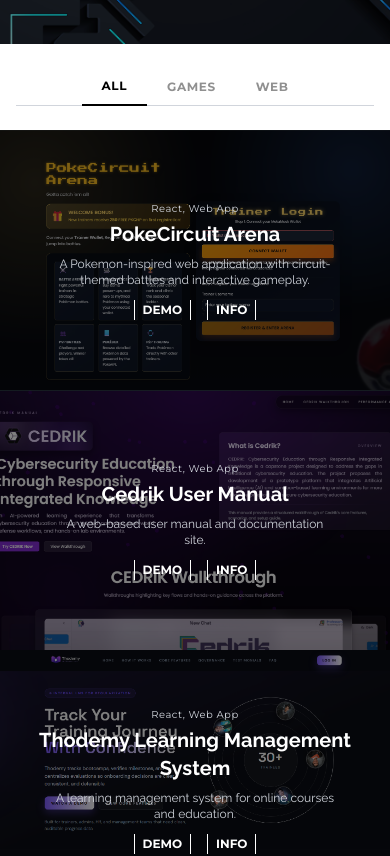
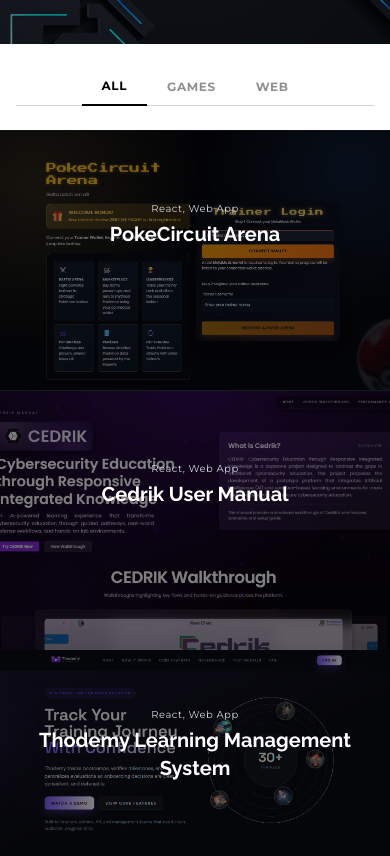
Before and after one commit to Tokyo0315/AndrewPortfolio, a React (Vite) app: page / in a window 390 px wide. Shown: the part 3700-4556 px from the top of the page. Built offline with nearby package versions, Linux system fonts and the light colour scheme.

Commit message:
patch 2 hover

```diff
--- a/src/components/Projects.jsx
+++ b/src/components/Projects.jsx
@@ -103,6 +103,7 @@
 export default function Projects() {
   const [activeFilter, setActiveFilter] = useState('ALL')
   const [modalProject, setModalProject] = useState(null)
+  const [tappedCard, setTappedCard] = useState(null)
 
   useEffect(() => {
     if (modalProject) {
@@ -162,39 +163,43 @@
       {/* Projects grid */}
       <div className="max-w-[1920px] mx-auto px-0 py-6 sm:py-8">
         <div className="grid grid-cols-1 sm:grid-cols-2 lg:grid-cols-3">
-          {filtered.map((project, i) => (
+          {filtered.map((project, i) => {
+            const isActive = tappedCard === project.title
+            return (
               <motion.div
                 key={project.title}
-              className="relative group h-[260px] sm:h-[320px] lg:h-[400px] overflow-hidden"
+                className="relative group h-[260px] sm:h-[320px] lg:h-[400px] overflow-hidden cursor-pointer"
                 initial={{ opacity: 0 }}
                 whileInView={{ opacity: 1 }}
                 viewport={{ once: true }}
                 transition={{ duration: 0.4, delay: i * 0.1 }}
+                onClick={() => setTappedCard(isActive ? null : project.title)}
               >
                 {project.image ? (
                   <img
                     src={project.image}
                     alt={project.title}
-                  className="w-full h-full object-cover group-hover:scale-110 transition-transform duration-500"
+                    className={`w-full h-full object-cover transition-transform duration-500 lg:group-hover:scale-110 ${isActive ? "scale-110" : ""}`}
                   />
                 ) : (
-                <div className="w-full h-full bg-gradient-to-br from-gray-900 via-gray-800 to-black group-hover:scale-110 transition-transform duration-500" />
+                  <div className={`w-full h-full bg-gradient-to-br from-gray-900 via-gray-800 to-black transition-transform duration-500 lg:group-hover:scale-110 ${isActive ? "scale-110" : ""}`} />
                 )}
-              <div className="absolute inset-0 bg-black/50 group-hover:bg-black/70 transition-colors duration-300 flex flex-col items-center justify-center text-center px-4 sm:px-6">
+                <div className={`absolute inset-0 transition-colors duration-300 flex flex-col items-center justify-center text-center px-4 sm:px-6 ${isActive ? "bg-black/70" : "bg-black/50"} lg:group-hover:bg-black/70`}>
                   <p className="font-montserrat text-[10px] sm:text-xs text-gray-300 tracking-wider mb-1 sm:mb-2">
                     {project.tags}
                   </p>
                   <h3 className="font-raleway font-bold text-xl sm:text-2xl lg:text-3xl text-white mb-2 sm:mb-3">
                     {project.title}
                   </h3>
-                <p className="text-gray-300 text-xs sm:text-sm max-w-[280px] mb-3 sm:mb-4 lg:opacity-0 lg:group-hover:opacity-100 transition-opacity duration-300">
+                  <p className={`text-gray-300 text-xs sm:text-sm max-w-[280px] mb-3 sm:mb-4 transition-opacity duration-300 ${isActive ? "opacity-100" : "opacity-0"} lg:opacity-0 lg:group-hover:opacity-100`}>
                     {project.subtitle}
                   </p>
-                <div className="flex gap-4 lg:opacity-0 lg:group-hover:opacity-100 transition-opacity duration-300">
+                  <div className={`flex gap-4 transition-opacity duration-300 ${isActive ? "opacity-100" : "opacity-0"} lg:opacity-0 lg:group-hover:opacity-100`}>
                     <a
                       href={project.link}
                       target="_blank"
                       rel="noopener noreferrer"
+                      onClick={(e) => e.stopPropagation()}
                       className="flex items-center text-white text-xs sm:text-sm font-montserrat font-bold hover:text-gray-300 transition-colors"
                     >
                       <span className="w-px h-5 sm:h-6 bg-white mr-2 sm:mr-3" />
@@ -202,7 +207,7 @@
                       <span className="w-px h-5 sm:h-6 bg-white ml-2 sm:ml-3" />
                     </a>
                     <button
-                    onClick={() => setModalProject(project)}
+                      onClick={(e) => { e.stopPropagation(); setModalProject(project) }}
                       className="flex items-center text-white text-xs sm:text-sm font-montserrat font-bold hover:text-gray-300 transition-colors cursor-pointer"
                     >
                       <span className="w-px h-5 sm:h-6 bg-white mr-2 sm:mr-3" />
@@ -212,7 +217,8 @@
                   </div>
                 </div>
               </motion.div>
-          ))}
+            )
+          })}
         </div>
       </div>
 
```
Lines whose indentation alone changed are shown as unchanged.
